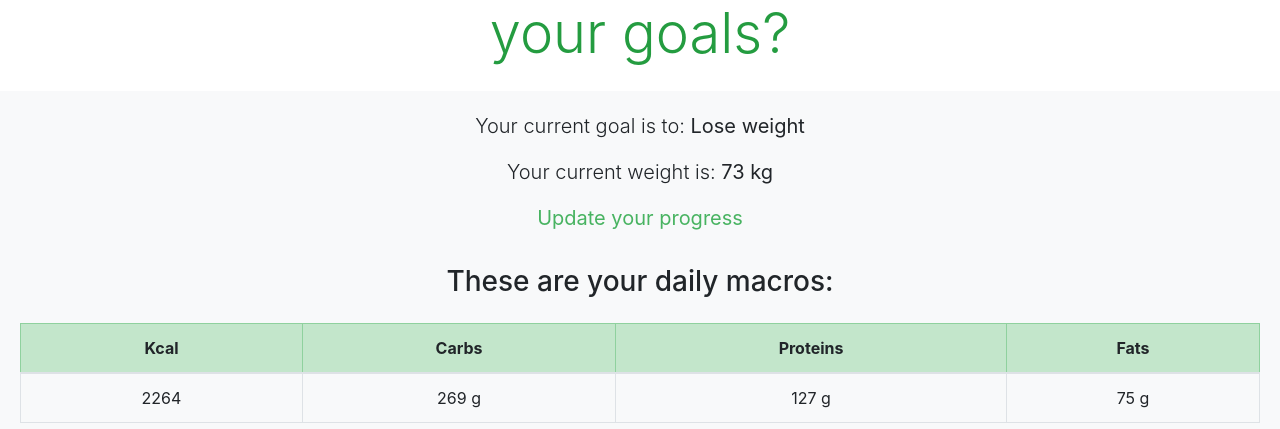
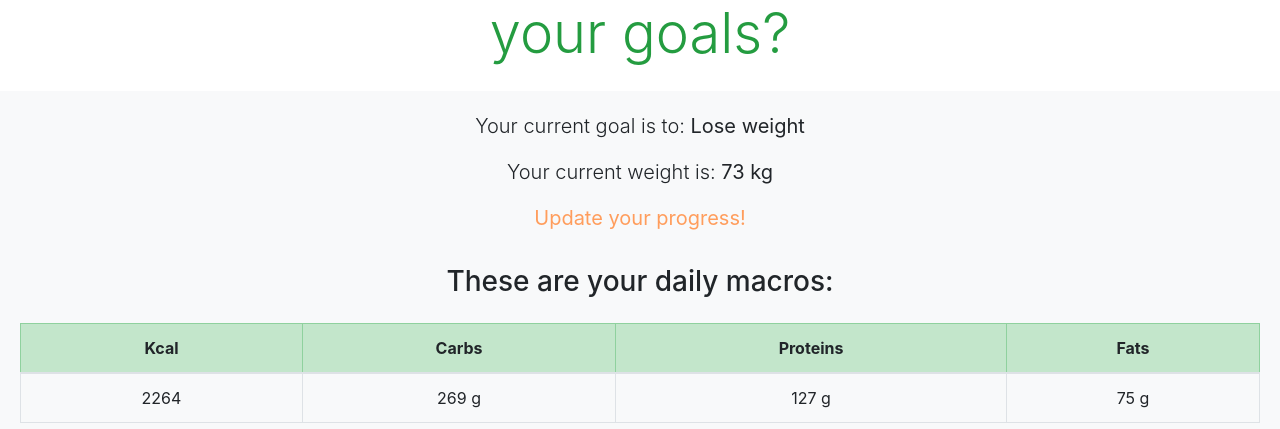
Before and after one commit to lucasjt93/Nutrilator, a Flask app: page / in a window 1280 px wide. Shown: the part 175-604 px from the top of the page. Run offline with Flask 2, Linux system fonts and the light colour scheme; the visitor is signed in with stand-in values (Sample User, id 1); data comes from the database, SQL or seed files in the repository; some libraries are stand-ins or nearby versions.

Commit message:
change update your progress link to orange

```diff
--- a/Nutrilator/templates/index.html
+++ b/Nutrilator/templates/index.html
@@ -64,7 +64,7 @@
        <div class="macroFormWrap">
          <p class="lead">Your current goal is to: <b>{{ user_data['goal'] }}</b></p>
          <p class="lead">Your current weight is: <b>{{ user_data['weight'] }} kg</b></p>
-         <p class="lead"><b><a href="{{ url_for('calculator.calculator') }}">Update your progress</a></b></p>
+         <p class="lead"><b><a href="{{ url_for('calculator.calculator') }}" style="color:#ff9d5c;">Update your progress!</a></b></p>
        <div>
          <h3 class="p-3" >These are your daily macros:</h3>
          <table class="table table-bordered">
```
